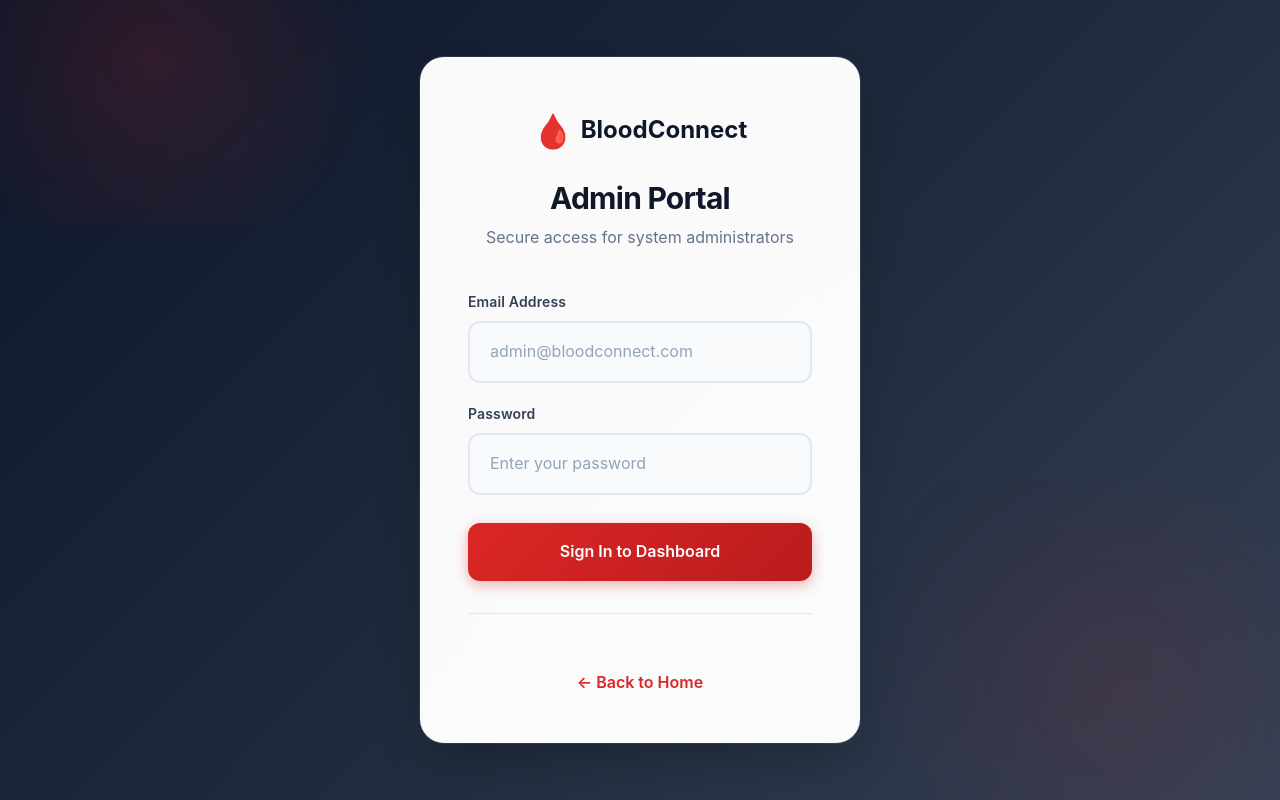
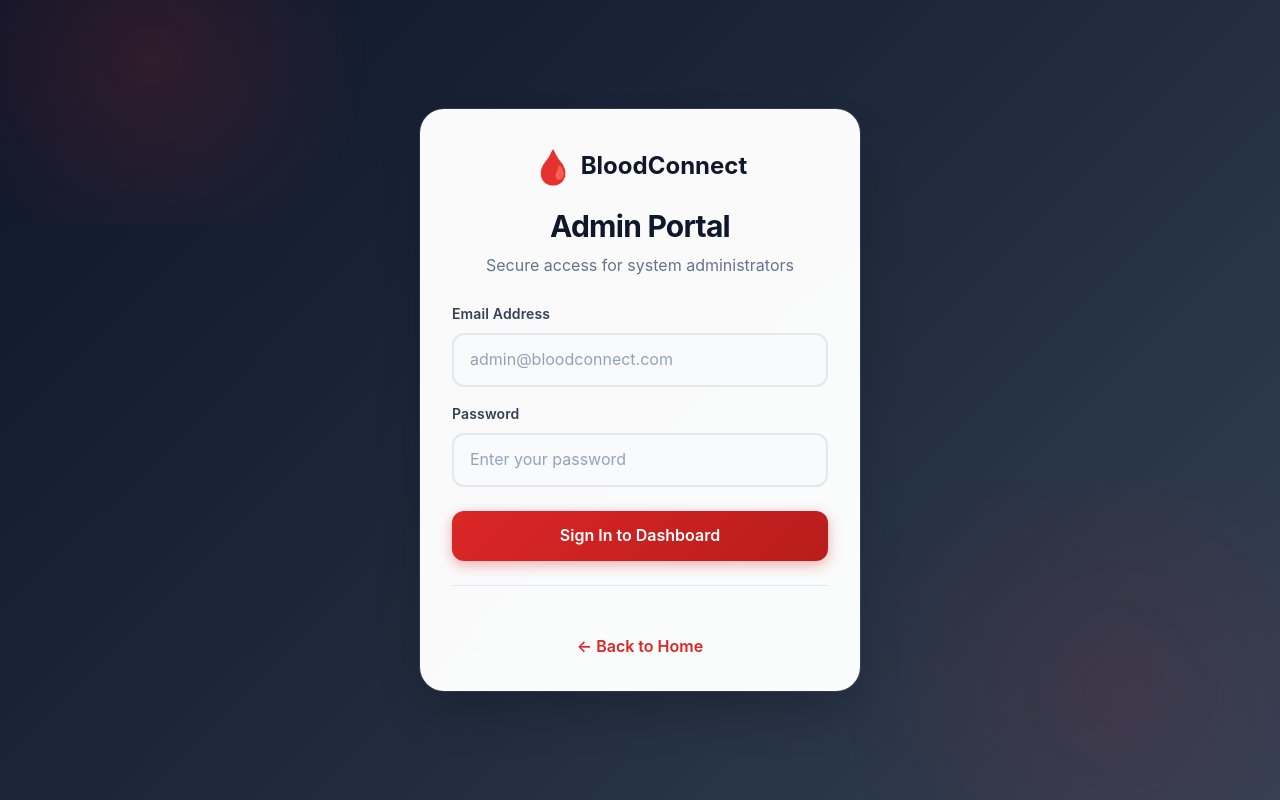
Before and after one commit to DevianGC/bloodconnect-app, a Next.js app: page /admin/login in a window 1280 px wide. Built offline with nearby package versions, Linux system fonts and the light colour scheme; no server answers.

Commit message:
Reduce login card height

```diff
--- a/app/donor/login/page.js
+++ b/app/donor/login/page.js
@@ -104,7 +104,7 @@ export default function DonorLogin() {
           <Link href="/donor/register" className={styles.authLink}>
             Register as a donor →
           </Link>
-          <div style={{ marginTop: '1.5rem' }}>
+          <div style={{ marginTop: '1rem' }}>
             <Link href="/" className={styles.authLink}>
               ← Back to Home
             </Link>
--- a/package.json
+++ b/package.json
@@ -15,7 +15,7 @@
     "date-fns": "^4.1.0",
     "firebase": "^12.6.0",
     "jsonwebtoken": "^9.0.2",
-    "next": "15.5.5",
+    "next": "^15.5.7",
     "react": "19.1.0",
     "react-dom": "19.1.0",
     "react-hot-toast": "^2.6.0",
--- a/styles/auth.module.css
+++ b/styles/auth.module.css
@@ -42,7 +42,7 @@
   position: relative;
   z-index: 10;
   margin: auto;
-  padding: 3rem;
+  padding: 2rem;
   background: rgba(255, 255, 255, 0.98);
   border-radius: 24px;
   box-shadow:
@@ -67,7 +67,7 @@
 
 .authHeader {
   text-align: center;
-  margin-bottom: 2.5rem;
+  margin-bottom: 1.5rem;
 }
 
 .authLogo {
@@ -77,7 +77,7 @@
   font-size: 1.5rem;
   font-weight: 700;
   color: #0f172a;
-  margin-bottom: 1.5rem;
+  margin-bottom: 1rem;
   text-decoration: none;
   transition: transform 0.2s ease;
 }
@@ -114,7 +114,7 @@
 .authForm {
   display: flex;
   flex-direction: column;
-  gap: 1.25rem;
+  gap: 1rem;
 }
 
 .authError {
@@ -163,7 +163,7 @@
 
 .formInput {
   width: 100%;
-  padding: 1rem 1.25rem;
+  padding: 0.75rem 1rem;
   font-size: 1rem;
   color: #0f172a;
   background: #f8fafc;
@@ -190,7 +190,7 @@
 
 .btnPrimary {
   width: 100%;
-  padding: 1rem 1.5rem;
+  padding: 0.75rem 1.5rem;
   font-size: 1rem;
   font-weight: 600;
   color: white;
@@ -219,8 +219,8 @@
 }
 
 .authFooter {
-  margin-top: 2rem;
-  padding-top: 2rem;
+  margin-top: 1.5rem;
+  padding-top: 1.5rem;
   border-top: 1px solid #e2e8f0;
   text-align: center;
 }
```
Also changed, not shown: 1 other file (tests, documents, lock files or other folders).
